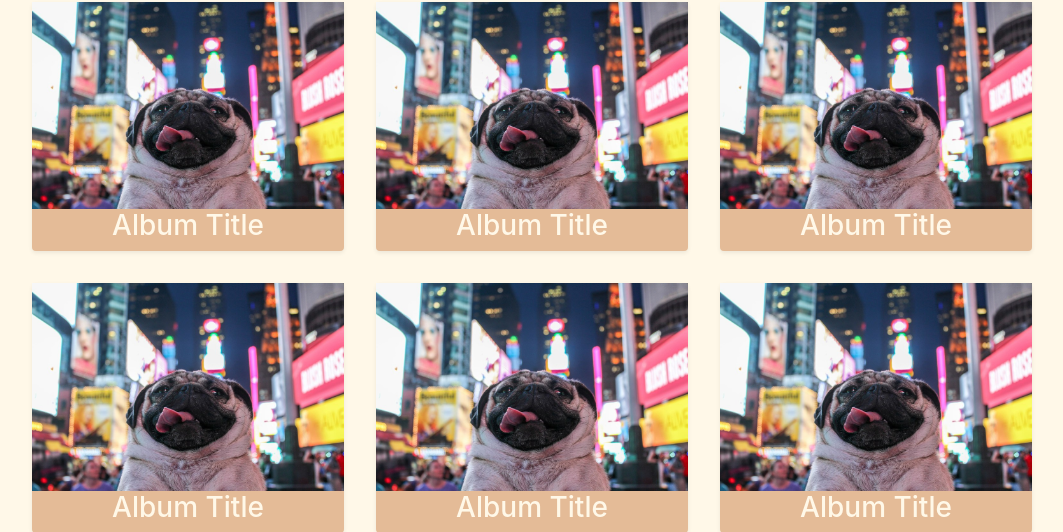
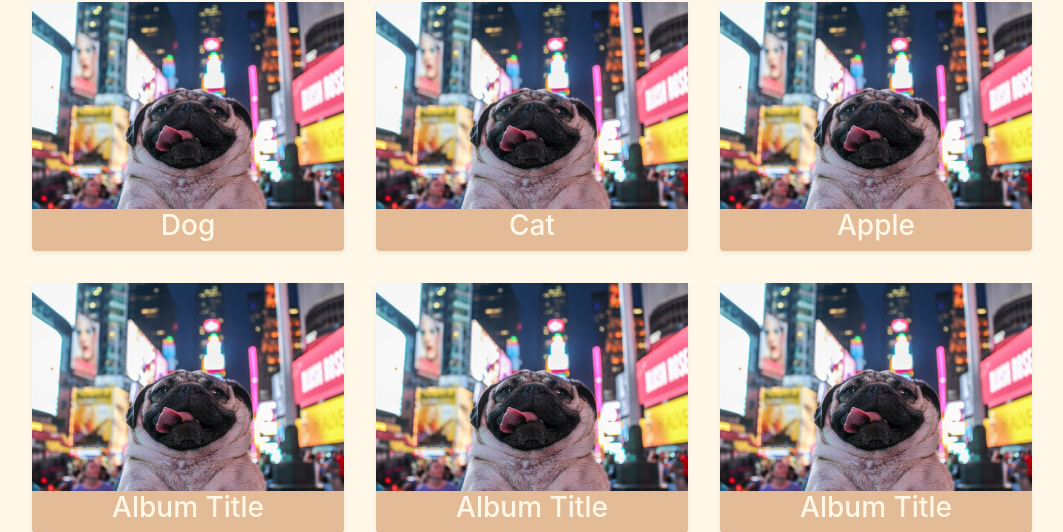
Before and after one commit to db101097/clickfilter, a Flask app: page /profile in a window 1280 px wide. Shown: the part 265-797 px from the top of the page, without its empty margins (108-1171 px from the left). Run offline with Flask 2, Linux system fonts and the light colour scheme; some libraries are stand-ins or nearby versions.

Commit message:
redirect when clicking on album covers -> proper album, jinga templating for now to construct /album/<title>

```diff
--- a/app/routes.py
+++ b/app/routes.py
@@ -46,7 +46,7 @@ def profile():
 @app.route('/album/<title>')
 def album(title):
     print(title)
-    return render_template('album.html')
+    return render_template('album.html', title=title)
 
 
 # route for photomode
--- a/app/static/js/album.js
+++ b/app/static/js/album.js
@@ -11,8 +11,3 @@ $('#closeDrawer').click(function() {
 $('#addNewPhoto').click(function() {
     console.log("Implement addNewPhoto")
 });
-
-$('#photoModal').on('show.bs.modal', function (event) {
-    var modal = $(this)
-    modal.find('.modal-title').text('Adding a photo..')
-  })
--- a/app/static/js/profile.js
+++ b/app/static/js/profile.js
@@ -15,4 +15,10 @@ $('#addNewAlbum').click(function() {
 $('#albumModal').on('show.bs.modal', function (event) {
     var modal = $(this)
     modal.find('.modal-title').text('Adding a new album..')
-  })
+});
+
+$('.single-album').click(function() {
+    var album = $(this)
+    var album_url = "/album/" + album.prop("innerText");
+    window.location.href = album_url;
+})
--- a/app/templates/album.html
+++ b/app/templates/album.html
@@ -56,7 +56,7 @@
     <div class="photos-wrapper">
         <div class="row">
             <div class="col text-center">
-                <h1 class="display-4">Album Title</h1>
+                <h1 class="display-4">{{title}}</h1>
             </div>
         </div>
 
--- a/app/templates/profile.html
+++ b/app/templates/profile.html
@@ -63,15 +63,15 @@
         <div class="row no-gutters justify-content-center">
             <div class="col-3 single-album text-center shadow-sm rounded">
                 <img src="{{ url_for('static', filename='img/pug.jpg') }}" class="img-fluid">
-                <h3>Album Title</h3>
+                <h3>Dog</h3>
             </div>
             <div class="col-3 single-album text-center shadow-sm rounded">
                 <img src="{{ url_for('static', filename='img/pug.jpg') }}" class="img-fluid">
-                <h3>Album Title</h3>
+                <h3>Cat</h3>
             </div>
             <div class="col-3 single-album text-center shadow-sm rounded">
                 <img src="{{ url_for('static', filename='img/pug.jpg') }}" class="img-fluid">
-                <h3>Album Title</h3>
+                <h3>Apple</h3>
             </div>
             <div class="col-3 single-album text-center shadow-sm rounded">
                 <img src="{{ url_for('static', filename='img/pug.jpg') }}" class="img-fluid">
```
